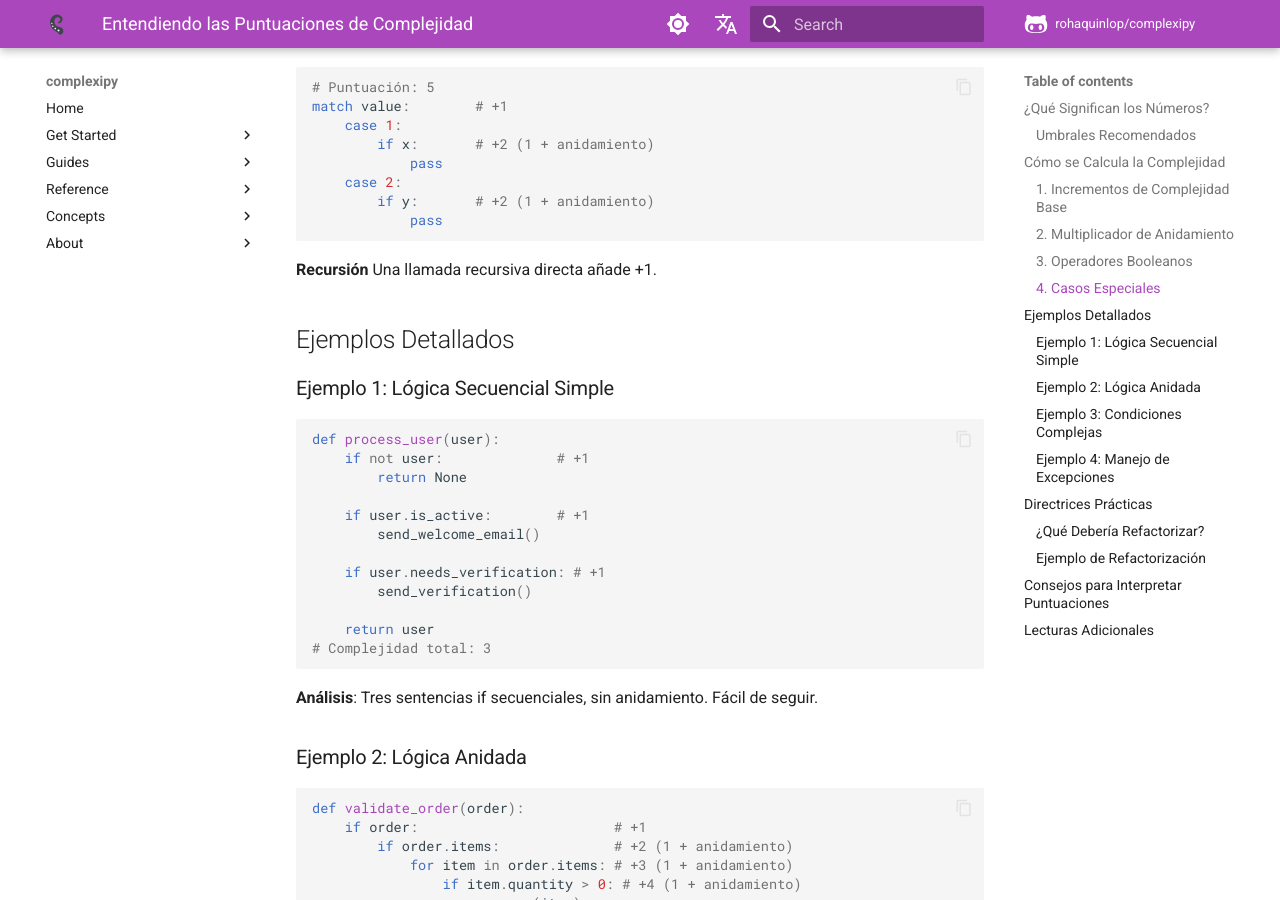
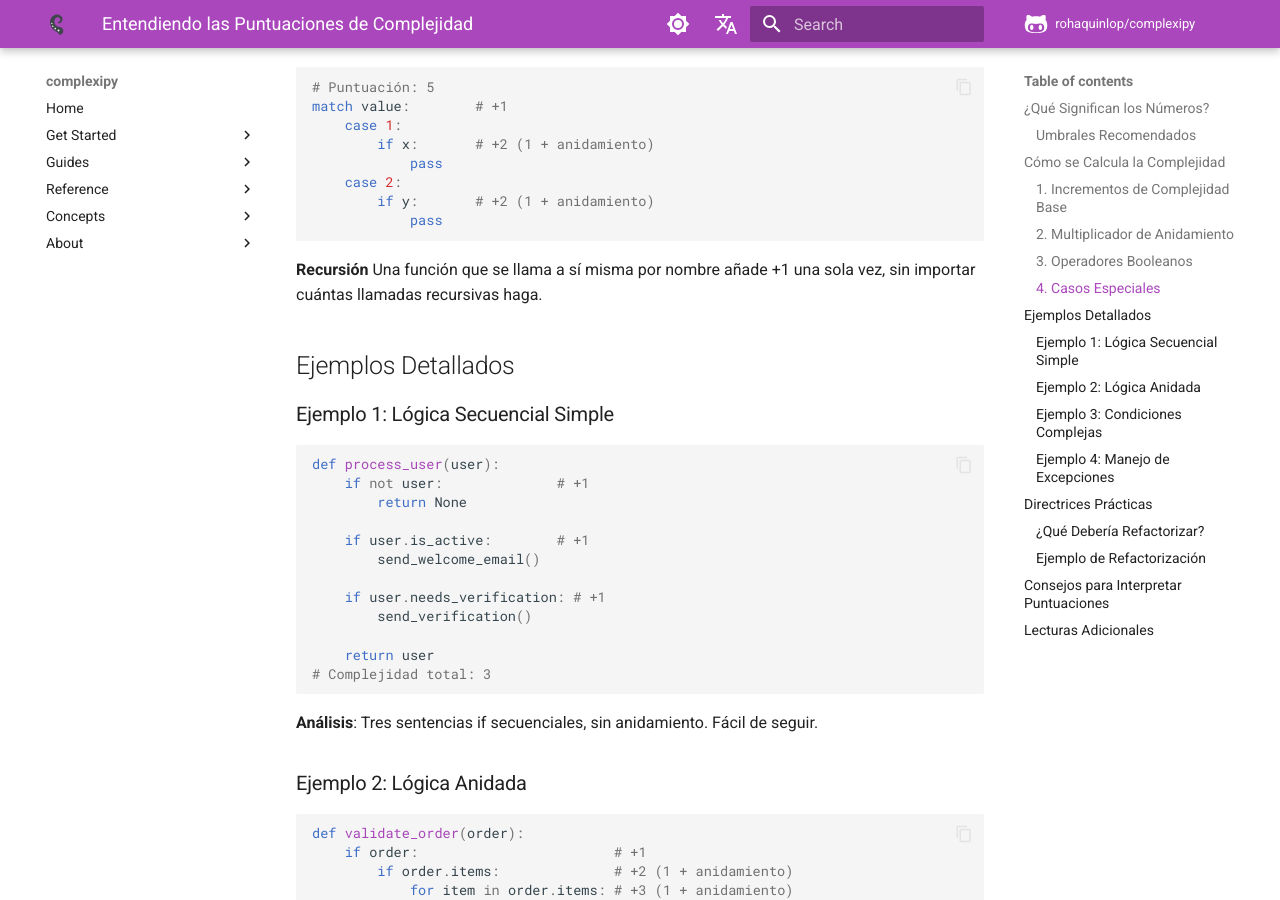
Before and after one commit to rohaquinlop/complexipy, an MkDocs documentation site: the page built from docs/es/understanding-scores.md, in a window 1280 px wide and 900 px high, scrolled down 2390 px. Built offline with MkDocs 1.6.1 and Material for MkDocs 9.7.7, drawn with Linux system fonts in a browser that asks for light colours; comment, search, counter and statistics services are not loaded.

Commit message:
docs(scores): state that recursion adds +1 once per function

````diff
--- a/docs/es/understanding-scores.md
+++ b/docs/es/understanding-scores.md
@@ -91,7 +91,7 @@ match value:        # +1
 ```
 
 **Recursión**
-Una llamada recursiva directa añade +1.
+Una función que se llama a sí misma por nombre añade +1 una sola vez, sin importar cuántas llamadas recursivas haga.
 
 ## Ejemplos Detallados
 
````
Also changed, not shown: docs/understanding-scores.md (+1 -1 lines).
